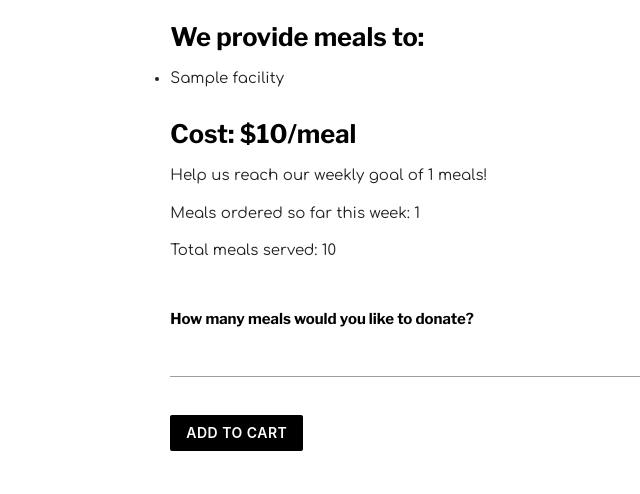
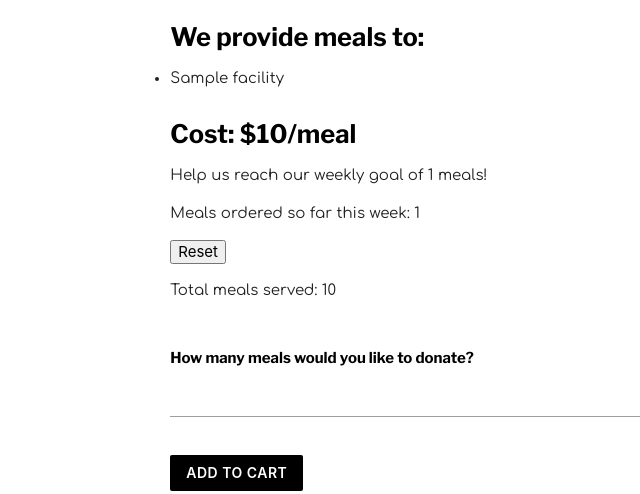
Before and after one commit to thomasdahlberg/feedthefrontline, a Django app: page /restaurants/1 in a window 1280 px wide. Shown: the part 659-1153 px from the top of the page, without its empty margins (33-673 px from the left). Run offline with Django 3.2, Linux system fonts and the light colour scheme; tables that the repository leaves empty hold one stand-in row (values such as "Sample post"); some libraries are stand-ins or nearby versions.

Commit message:
added reset button

```diff
--- a/main/templates/restaurants/detail.html
+++ b/main/templates/restaurants/detail.html
@@ -47,6 +47,10 @@
             <h3>Cost: ${{ restaurant.mealCost }}/meal</h3>
             <p>Help us reach our weekly goal of {{ restaurant.goal }} meals!</p>
             <p>Meals ordered so far this week: {{ restaurant.mealsDonated }}</p>
+            <form action="{% url 'reset_mealsdonated' restaurant.id %}" method="post">
+                {% csrf_token %}
+                <button type="submit" value="reset">Reset</button>
+            </form>
             <p>Total meals served: {{ restaurant.totalCollected }}</p>
             <form class="my-5" action="{% url 'add_meals' restaurant.id %}" method="POST">
                 {% csrf_token %}
--- a/main/urls.py
+++ b/main/urls.py
@@ -17,6 +17,7 @@ urlpatterns = [
     path('restaurants/<int:restaurant_id>/add_logo/', views.add_logo, name='add_logo'),
     path('restaurants/<int:restaurant_id>/add_merchid/', views.add_merchid, name='add_merchid'),
     path('restaurants/<int:restaurant_id>/rm_merchid/', views.rm_merchid, name='rm_merchid'),
+    path('restaurants/<int:restaurant_id>/reset_mealsdonated/', views.reset_mealsdonated, name='reset_mealsdonated'),
     path('restaurants/<int:restaurant_id>/add_meals/', views.add_meals, name="add_meals"),
     path('restaurants/<int:restaurant_id>/create_transaction/', views.create_transaction, name='create_transaction')
 ]
--- a/main/views.py
+++ b/main/views.py
@@ -190,9 +190,17 @@ def add_merchid(request, restaurant_id):
         print(restaurant.merchantID)
         return redirect('rest_profile', restaurant_id=restaurant_id)
 
+@login_required
 def rm_merchid(request, restaurant_id):
     restaurant = Restaurant.objects.get(id=restaurant_id)
     restaurant.merchantID = ''
+    restaurant.save()
+    return redirect('rest_profile', restaurant_id=restaurant_id)
+
+@login_required
+def reset_mealsdonated(request, restaurant_id):
+    restaurant = Restaurant.objects.get(id=restaurant_id)
+    restaurant.mealsDonated = 0
     restaurant.save()
     return redirect('rest_profile', restaurant_id=restaurant_id)
 
```
